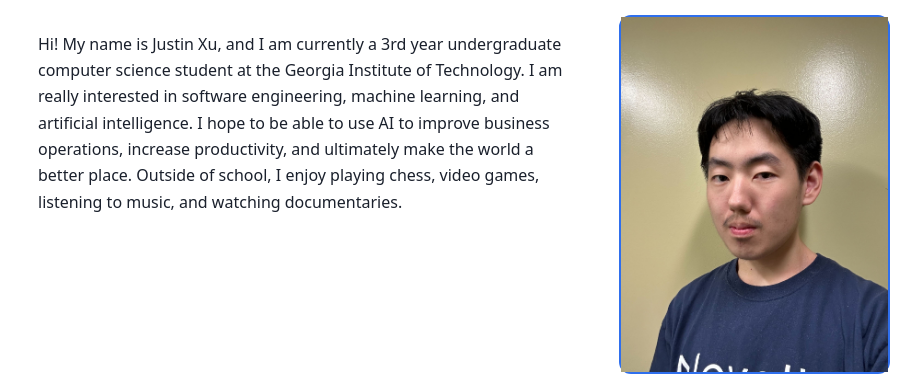
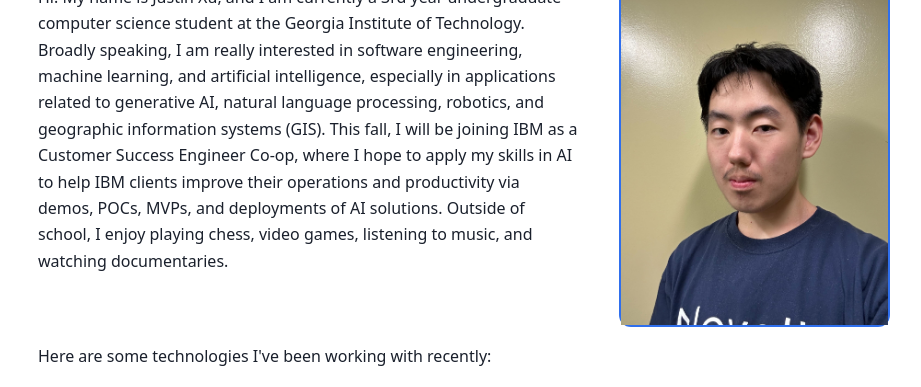
Before and after one commit to JXU037/jxu037.github.io, a plain HTML site: page index.html in a window 1280 px wide. Shown: the part 636-1023 px from the top of the page, without its empty margins (176-1097 px from the left). Drawn offline with Linux system fonts and the light colour scheme.

Commit message:
Updated description

```diff
--- a/index.html
+++ b/index.html
@@ -47,9 +47,9 @@
       <div class="container">
         <p class="hero__eyebrow">Hi, my name is</p>
         <h1 class="hero__title">Justin Xu</h1>
-        <p class="hero__lead">
+        <!--<p class="hero__lead">
           Building AI Solutions to tackle real-world problems
-        </p>
+        </p>-->
         <div class="hero__cta">
           <a class="btn btn--primary" href="#experience">View my work</a>
           <a class="btn btn--ghost" href="#contact">Get in touch</a>
@@ -74,9 +74,11 @@
           <div class="about__text">
             <p>
               Hi! My name is Justin Xu, and I am currently a 3rd year undergraduate computer science student at the Georgia Institute of Technology.
-              I am really interested in software engineering, machine learning, and artificial intelligence. I hope to be
-              able to use AI to improve business operations, increase productivity, and ultimately make the world
-              a better place. Outside of school, I enjoy playing chess, video games, listening to music, and watching documentaries.
+              Broadly speaking, I am really interested in software engineering, machine learning, and artificial intelligence, especially in applications
+              related to generative AI, natural language processing, robotics, and geographic information systems (GIS). This fall, I will be joining IBM
+              as a Customer Success Engineer Co-op, where I hope to apply my skills in AI to help IBM clients improve their operations and productivity via
+              demos, POCs, MVPs, and deployments of AI solutions.
+              Outside of school, I enjoy playing chess, video games, listening to music, and watching documentaries.
             </p>
           </div>
           <div class="about__aside">
```
